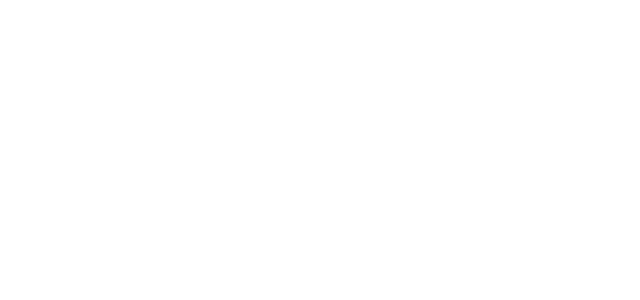
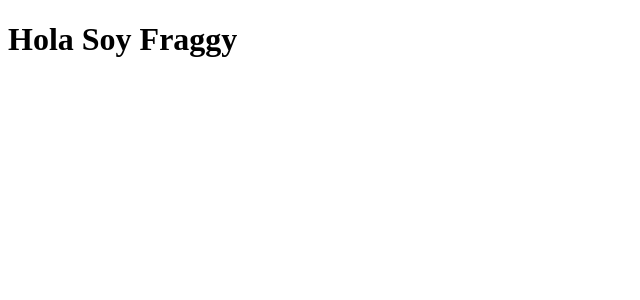
Before and after one commit to Mariano170395/monroy-realestate, a React (Create React App) app in the folder client/: page / in a window 1280 px wide. Shown: the top 300 px of the page, without its empty margins (0-640 px from the left). Built offline with nearby package versions, Linux system fonts and the light colour scheme; the HTML template or start-up script is replaced by a standard one.

Commit message:
[ADD] Feature Fraggy branch and test

```diff
--- a/client/src/App.js
+++ b/client/src/App.js
@@ -1,9 +1,10 @@
 import './App.css';
+import Fraggy from './components/Fraggy';
 
 function App() {
   return (
     <div className="App">
-
+      <Fraggy />
     </div>
   );
 }
--- /dev/null
+++ b/client/src/components/Fraggy.jsx
@@ -0,0 +1,11 @@
+import React from 'react'
+
+const Fraggy = () => {
+    return (
+        <div>
+            <h1>Hola Soy Fraggy</h1>
+        </div>
+    )
+}
+
+export default Fraggy
```
